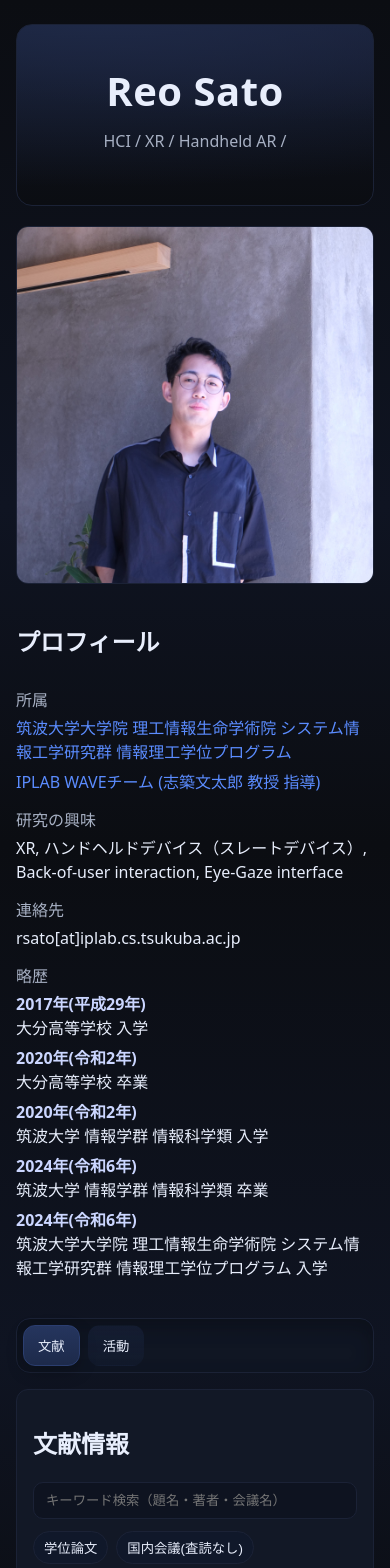
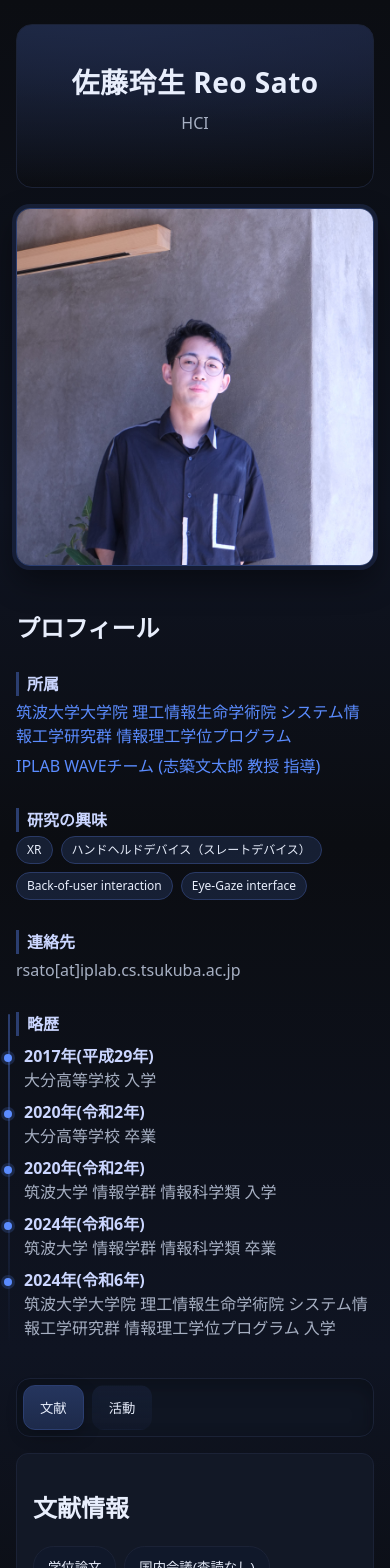
Before and after one commit to leo10969/portfolio, a React (Vite) app: page / in a window 390 px wide. Shown: the top 1568 px of the page. Built offline with nearby package versions, Linux system fonts and the light colour scheme.

Commit message:
feat(ui): update profile section and enhance activity timeline\n- localized hero title and refined profile details\n- improved layout with responsive design and touch support\n- added badges for research interests and enhanced activity item display\n- adjusted styles for better visual consistency

```diff
--- a/src/App.css
+++ b/src/App.css
@@ -35,7 +35,7 @@ a:hover {
 .contents-wrapper {
   max-width: 1100px;
   margin: 0 auto;
-  padding: 24px 16px 40px;
+  padding: max(24px, env(safe-area-inset-top)) max(16px, env(safe-area-inset-left)) 40px max(16px, env(safe-area-inset-right));
 }
 
 /* --- Hero --- */
@@ -50,7 +50,7 @@ a:hover {
   margin-bottom: 20px;
 }
 .hero-inner { padding: 36px 20px; text-align: center; }
-.hero-title { margin: 0; font-size: 40px; letter-spacing: 0.5px; }
+.hero-title { margin: 0; font-size: clamp(28px, 6vw, 40px); letter-spacing: 0.5px; }
 .hero-sub { color: var(--muted); margin: 8px 0 16px; }
 .hero-cta { display: flex; gap: 10px; justify-content: center; }
 .btn.ghost { background: transparent; border-color: var(--border); }
@@ -59,7 +59,7 @@ a:hover {
 .profile-photo-wrapper {
   display: flex;
   justify-content: center;
-  margin: 12px 0 20px;
+  margin: 16px 0 24px;
 }
 
 .single-column { display: grid; gap: 24px; }
@@ -126,10 +126,20 @@ dd { margin: 0 0 6px 0; }
   padding: 16px;
   margin: 16px 0;
 }
+/* Profile セクション見出しを強調（非カード） */
+section#profile > h2 {
+  display: inline-flex;
+  align-items: center;
+  gap: 10px;
+  margin: 0 0 12px;
+  padding-bottom: 8px;
+  border-bottom: 1px solid #2b3e70;
+  letter-spacing: .3px;
+}
 
 /* --- Tabs --- */
-.tabs { display: flex; gap: 8px; background: rgba(18,24,38,.6); backdrop-filter: blur(6px); border: 1px solid var(--border); border-radius: 14px; padding: 6px; position: sticky; top: 16px; z-index: 1; box-shadow: 0 8px 20px rgba(0,0,0,.25) inset; }
-.tab { padding: 10px 14px; border-radius: 12px; border: 1px solid transparent; background: linear-gradient(180deg, rgba(29,42,74,.4), rgba(29,42,74,.2)); color: var(--text); cursor: pointer; transition: transform .15s ease, border-color .2s ease, background .2s ease; }
+.tabs { display: flex; gap: 8px; background: rgba(18,24,38,.6); backdrop-filter: blur(6px); border: 1px solid var(--border); border-radius: 14px; padding: 6px; position: sticky; top: max(16px, env(safe-area-inset-top)); z-index: 1; box-shadow: 0 8px 20px rgba(0,0,0,.25) inset; }
+.tab { padding: 12px 16px; border-radius: 12px; border: 1px solid transparent; background: linear-gradient(180deg, rgba(29,42,74,.4), rgba(29,42,74,.2)); color: var(--text); cursor: pointer; transition: transform .15s ease, border-color .2s ease, background .2s ease; min-height: 44px; }
 .tab:hover { transform: translateY(-1px); border-color: #2b3e70; }
 .tab.active { background: linear-gradient(180deg, #25355e, #1d2a4a); border-color: #2b3e70; box-shadow: 0 6px 16px rgba(0,0,0,.25); }
 
@@ -151,16 +161,26 @@ dd { margin: 0 0 6px 0; }
   color: var(--text);
 }
 .filters .chips { display: flex; flex-wrap: wrap; gap: 8px; }
+.filters .chips {
+  overflow-x: auto;
+  overscroll-behavior-x: contain;
+  -webkit-overflow-scrolling: touch;
+  scroll-snap-type: x proximity;
+  padding-bottom: 6px;
+}
 .chip {
-  padding: 6px 10px;
+  padding: 10px 14px;
   border-radius: 999px;
   border: 1px solid var(--border);
   background: #10182a;
   color: var(--text);
   cursor: pointer;
+  scroll-snap-align: start;
+  touch-action: manipulation;
 }
 .chip.active { background: #1d2a4a; border-color: #2b3e70; }
 .filter-row { display: flex; gap: 12px; align-items: center; }
+.filter-row { flex-wrap: wrap; }
 .filter-row select {
   padding: 6px 8px;
   border-radius: 8px;
@@ -171,6 +191,7 @@ dd { margin: 0 0 6px 0; }
 .checkbox { display: inline-flex; gap: 6px; align-items: center; }
 
 .cards { display: grid; grid-template-columns: repeat(auto-fill, minmax(280px, 1fr)); gap: 12px; }
+.cards:has(.card) { scroll-margin-top: calc(16px + env(safe-area-inset-top)); }
 .card {
   border: 1px solid var(--border);
   border-radius: 12px;
@@ -207,13 +228,24 @@ dd { margin: 0 0 6px 0; }
 .activity-head { display: flex; justify-content: space-between; align-items: center; margin-bottom: 6px; color: var(--muted); }
 .activity-card ul { margin: 8px 0 0; padding-left: 1.1rem; color: var(--muted); }
 .activity-card li { list-style: none; position: relative; padding-left: 0; }
+.activity-list { margin: 8px 0 0; padding-left: 0; display: grid; gap: 8px; }
+.activity-item { display: grid; grid-template-columns: max-content 1fr; grid-template-areas: "date text"; align-items: start; gap: 8px; padding: 10px; border: 1px solid var(--border); border-radius: 12px; background: rgba(18,24,38,.6); min-height: 44px; }
+.activity-item-date { grid-area: date; display: inline-block; text-align: center; padding: 2px 8px; border-radius: 999px; border: 1px solid #2a3a66; background: #0f1422; color: #cbd6ff; font-weight: 700; letter-spacing: .2px; font-size: 12px; }
+.activity-item-text { grid-area: text; color: var(--text); min-width: 0; }
+
+@media (max-width: 560px) {
+  .activity-item { grid-template-columns: 1fr; grid-template-areas: "date" "text"; }
+  .activity-item-date { justify-self: start; }
+}
 
 /* --- Timeline --- */
 .timeline { position: relative; margin: 8px 0 20px; padding-left: 18px; }
 .timeline::before { content: ""; position: absolute; left: 8px; top: 0; bottom: 0; width: 2px; background: linear-gradient(180deg, #2b3e70, transparent); border-radius: 2px; }
+.tl-year { position: relative; margin: 18px 0 8px; padding: 4px 10px; color: #cbd6ff; font-weight: 800; letter-spacing: .4px; }
+.tl-year span { background: #0f1422; padding: 2px 8px; border-radius: 999px; border: 1px solid #2a3a66; box-shadow: 0 8px 16px rgba(0,0,0,.35) inset; }
 .tl-item { position: relative; display: grid; grid-template-columns: 1fr; gap: 6px; padding: 8px 0 8px 8px; }
 .tl-dot { position: absolute; left: -1px; top: 14px; width: 10px; height: 10px; border-radius: 999px; background: #5b8cff; box-shadow: 0 0 0 3px rgba(91,140,255,.2); }
-.tl-content { border: 1px solid var(--border); border-radius: 10px; background: rgba(18,24,38,.6); backdrop-filter: blur(4px); padding: 10px; }
+.tl-content { border: 1px solid var(--border); border-radius: 12px; background: rgba(18,24,38,.6); backdrop-filter: blur(4px); padding: 12px; }
 .tl-badge { display: inline-block; margin-bottom: 4px; padding: 2px 8px; border: 1px solid #2a3a66; border-radius: 999px; background: #1a2440; color: var(--text); font-size: 12px; }
 .tl-meta { display: flex; gap: 8px; align-items: center; margin-bottom: 4px; }
 .tl-date { color: #cbd6ff; font-weight: 700; letter-spacing: .2px; }
@@ -232,15 +264,53 @@ dd { margin: 0 0 6px 0; }
 /* --- Profile --- */
 .profile { display: grid; grid-template-columns: 160px 1fr; gap: 16px; align-items: start; }
 .profile-photo {
-  width: 160px; height: 160px; object-fit: cover; border-radius: 12px;
-  border: 1px solid var(--border); background: var(--card);
+  width: 320px; height: 320px; object-fit: cover; border-radius: 14px;
+  border: 1px solid #2b3e70; background: var(--card);
+  box-shadow: 0 0 0 4px rgba(43,62,112,.35), 0 14px 32px rgba(0,0,0,.45);
 }
 .profile-info dl { margin: 8px 0 14px; }
+.profile-interests .interests { display: flex; flex-wrap: wrap; gap: 8px; }
+.badge { display: inline-block; padding: 4px 10px; border-radius: 999px; background: rgba(91,140,255,.14); border: 1px solid #2a3a66; color: var(--text); font-size: 12px; }
 .profile-info dt { color: var(--muted); margin-bottom: 4px; }
 
-.profile-info.full { grid-column: 1 / -1; }
+.profile-info.full {
+  grid-column: 1 / -1;
+  display: grid;
+  grid-template-columns: repeat(2, minmax(0, 1fr));
+  gap: 12px;
+}
+
+.profile-info.full dl {
+  margin: 0;
+  padding: 6px 0;
+  background: transparent;
+  border: none;
+  border-radius: 0;
+  backdrop-filter: none;
+  transition: none;
+}
+
+
+
+.profile-info.full dt {
+  font-weight: 700;
+  color: #cbd6ff;
+  border-left: 3px solid #2b3e70;
+  padding-left: 8px;
+}
+
+.profile-info.full dd {
+  color: var(--muted);
+}
 
 @media (max-width: 640px) {
   .profile { grid-template-columns: 1fr; }
   .profile-photo { width: 100%; height: auto; }
+  .profile-info.full { grid-template-columns: 1fr; }
 }
+
+/* 略歴をタイムライン風に */
+.profile-history { position: relative; padding-left: 16px; }
+.profile-history dd { position: relative; padding-left: 8px; margin: 8px 0; }
+.profile-history dd::before { content: ""; position: absolute; left: -12px; top: 10px; width: 8px; height: 8px; border-radius: 999px; background: #5b8cff; box-shadow: 0 0 0 3px rgba(91,140,255,.18); }
+.profile-history::before { content: ""; position: absolute; left: -8px; top: 8px; bottom: 8px; width: 2px; background: linear-gradient(180deg, #2b3e70, transparent); border-radius: 2px; }
--- a/src/App.jsx
+++ b/src/App.jsx
@@ -14,8 +14,8 @@ function Hero() {
   return (
     <div className="hero">
       <div className="hero-inner">
-        <h1 className="hero-title">Reo Sato</h1>
-        <p className="hero-sub">HCI / XR / Handheld AR /</p>
+        <h1 className="hero-title">佐藤玲生 Reo Sato</h1>
+        <p className="hero-sub">HCI</p>
         {/* <div className="hero-cta">
           <a href="#paper-info" className="btn">文献を見る</a>
           <a href="#activities" className="btn ghost">活動を見る</a>
@@ -32,6 +32,8 @@ function ProfilePhoto() {
         className="profile-photo"
         src={`${import.meta.env.BASE_URL}img/profile_image.jpg`}
         alt="佐藤玲生のプロフィール写真"
+        loading="lazy"
+        decoding="async"
         onError={(e) => { e.currentTarget.onerror = null; e.currentTarget.src = `${import.meta.env.BASE_URL}img/profile_image_250.png` }}
       />
     </div>
@@ -43,7 +45,7 @@ function ProfileSection() {
     <Section id="profile" title="プロフィール">
       <div className="profile">
         <div className="profile-info full">
-          <dl>
+          <dl className="profile-affiliation">
             <dt>所属</dt>
             <dd>
               <a href="https://www.cs.tsukuba.ac.jp/">筑波大学大学院 理工情報生命学術院 システム情報工学研究群 情報理工学位プログラム </a>
@@ -52,15 +54,24 @@ function ProfileSection() {
               <a href="https://www.iplab.cs.tsukuba.ac.jp/">IPLAB WAVEチーム (志築文太郎 教授 指導)</a>
             </dd>
           </dl>
-          <dl>
+          <dl className="profile-interests">
             <dt>研究の興味</dt>
-            <dd>XR, ハンドヘルドデバイス（スレートデバイス）, Back-of-user interaction, Eye-Gaze interface</dd>
+            <dd className="interests">
+              {[
+                'XR',
+                'ハンドヘルドデバイス（スレートデバイス）',
+                'Back-of-user interaction',
+                'Eye-Gaze interface',
+              ].map((t, i) => (
+                <span key={i} className="badge">{t}</span>
+              ))}
+            </dd>
           </dl>
-          <dl>
+          <dl className="profile-contact">
             <dt>連絡先</dt>
             <dd>rsato[at]iplab.cs.tsukuba.ac.jp</dd>
           </dl>
-          <dl>
+          <dl className="profile-history">
             <dt>略歴</dt>
             <dd><span className="history-year">2017年(平成29年)</span><br/> 大分高等学校 入学</dd>
             <dd><span className="history-year">2020年(令和2年)</span><br/> 大分高等学校 卒業</dd>
@@ -163,7 +174,7 @@ function ActivitiesSection() {
       key: 'other',
       title: 'その他',
       items: [
-        'TOEIC Listening & Reading Test 835点',
+        'TOEIC Listening & Reading Test 835点 2023年3月26日',
       ],
     },
   ]
@@ -183,6 +194,28 @@ function ActivitiesSection() {
     { start: '2021-11-01', label: '2021-11–2022-11', badge: '学内活動', text: '筑波大学スポーツ・デー学生委員会副委員長' },
   ].sort((a, b) => a.start.localeCompare(b.start))
   const [mode, setMode] = useState('timeline')
+  const [touchStart, setTouchStart] = useState(null)
+  const handleTouchStart = (e) => {
+    e.stopPropagation()
+    const t = e.touches && e.touches[0]
+    if (!t) return
+    setTouchStart({ x: t.clientX, y: t.clientY })
+  }
+  const handleTouchEnd = (e) => {
+    e.stopPropagation()
+    if (!touchStart) return
+    const t = e.changedTouches && e.changedTouches[0]
+    if (!t) { setTouchStart(null); return }
+    const dx = t.clientX - touchStart.x
+    const dy = t.clientY - touchStart.y
+    const absDx = Math.abs(dx)
+    const absDy = Math.abs(dy)
+    if (absDx > 48 && absDx > absDy * 1.2) {
+      if (dx < 0 && mode === 'timeline') setMode('category')
+      else if (dx > 0 && mode === 'category') setMode('timeline')
+    }
+    setTouchStart(null)
+  }
   return (
     <Section id="activities" title="活動">
       <div className="view-switch">
@@ -190,18 +223,26 @@ function ActivitiesSection() {
         <button className={`seg${mode === 'category' ? ' active' : ''}`} onClick={() => setMode('category')} type="button">カテゴリー</button>
       </div>
       {mode === 'timeline' ? (
-        <ActivityTimeline items={timelineItems} />
+        <div onTouchStart={handleTouchStart} onTouchEnd={handleTouchEnd}>
+          <ActivityTimeline items={timelineItems} />
+        </div>
       ) : (
-        <div className="activity-grid">
+        <div className="activity-grid" onTouchStart={handleTouchStart} onTouchEnd={handleTouchEnd}>
           {groups.map(g => (
             <article key={g.key} className="activity-card">
               <div className="activity-head">
                 <span className="tag">{g.title}</span>
               </div>
-              <ul>
-                {g.items.map((t, i) => (
-                  <li key={i}>{t}</li>
-                ))}
+              <ul className="activity-list">
+                {g.items.map((t, i) => {
+                  const { dateLabel, text } = parseActivityItem(t)
+                  return (
+                    <li key={i} className="activity-item">
+                      <span className="activity-item-date">{dateLabel}</span>
+                      <span className="activity-item-text">{text}</span>
+                    </li>
+                  )
+                })}
               </ul>
             </article>
           ))}
@@ -212,22 +253,88 @@ function ActivitiesSection() {
 }
 
 function ActivityTimeline({ items }) {
+  // 年ごとに見出しを差し込む
+  const nodes = []
+  let prevYear = null
+  items.forEach((it, idx) => {
+    const year = String(it.start || '').slice(0, 4)
+    if (year && year !== prevYear) {
+      nodes.push({ type: 'year', year, key: `y-${year}-${idx}` })
+      prevYear = year
+    }
+    nodes.push({ type: 'item', it, key: `i-${idx}` })
+  })
+
   return (
     <div className="timeline">
-      {items.map((it, idx) => (
-        <div key={idx} className="tl-item">
-          <div className="tl-dot" />
-          <div className="tl-content">
-            <div className="tl-meta">
-              <span className="tl-date">{formatTimelineDate(it.label)}</span>
-              <span className="tl-badge">{it.badge}</span>
+      {nodes.map(node => (
+        node.type === 'year' ? (
+          <div key={node.key} className="tl-year"><span>{node.year}</span></div>
+        ) : (
+          <div key={node.key} className="tl-item">
+            <div className="tl-dot" />
+            <div className="tl-content">
+              <div className="tl-meta">
+                <span className="tl-date">{formatTimelineDate(node.it.label)}</span>
+                <span className="tl-badge">{node.it.badge}</span>
+              </div>
+              <div className="tl-text">{node.it.text}</div>
             </div>
-            <div className="tl-text">{it.text}</div>
           </div>
-        </div>
+        )
       ))}
     </div>
   )
+}
+
+function parseActivityItem(raw) {
+  const text = String(raw)
+  const clean = (s) => s.replace(/[\u3002\.]+$/u, '').replace(/[()（）]/g, '').trim()
+  const pad = (n) => String(n).padStart(2, '0')
+
+  // 1) YYYY年M月-YYYY年M月
+  let m = text.match(/(20\d{2})年\s*(\d{1,2})月\s*[–\-]\s*(20\d{2})年\s*(\d{1,2})月/)
+  if (m) {
+    const label = `${m[1]}/${pad(m[2])}–${m[3]}/${pad(m[4])}`
+    return { dateLabel: label, text: clean(text.replace(m[0], '')) }
+  }
+  // 2) YYYY年M月-M月 (同一年範囲)
+  m = text.match(/(20\d{2})年\s*(\d{1,2})月\s*[–\-]\s*(\d{1,2})月/)
+  if (m) {
+    const label = `${m[1]}/${pad(m[2])}–${m[1]}/${pad(m[3])}`
+    return { dateLabel: label, text: clean(text.replace(m[0], '')) }
+  }
+  // 3) YYYY年M月D日 (日まで)
+  m = text.match(/(20\d{2})年\s*(\d{1,2})月\s*(\d{1,2})日/)
+  if (m) {
+    const label = `${m[1]}/${pad(m[2])}/${pad(m[3])}`
+    return { dateLabel: label, text: clean(text.replace(m[0], '')) }
+  }
+  // 4) YYYY年M月
+  m = text.match(/(20\d{2})年\s*(\d{1,2})月/)
+  if (m) {
+    const label = `${m[1]}/${pad(m[2])}`
+    return { dateLabel: label, text: clean(text.replace(m[0], '')) }
+  }
+  // 5) YYYY/MM(/DD)?
+  m = text.match(/(20\d{2})\/(\d{1,2})(?:\/(\d{1,2}))?/)
+  if (m) {
+    const label = m[3] ? `${m[1]}/${pad(m[2])}/${pad(m[3])}` : `${m[1]}/${pad(m[2])}`
+    return { dateLabel: label, text: clean(text.replace(m[0], '')) }
+  }
+  // 6) YYYY-MM(-DD)?
+  m = text.match(/(20\d{2})-(\d{1,2})(?:-(\d{1,2}))?/)
+  if (m) {
+    const label = m[3] ? `${m[1]}/${pad(m[2])}/${pad(m[3])}` : `${m[1]}/${pad(m[2])}`
+    return { dateLabel: label, text: clean(text.replace(m[0], '')) }
+  }
+  // 7) 年のみ
+  m = text.match(/(20\d{2})年/)
+  if (m) {
+    const label = `${m[1]}`
+    return { dateLabel: label, text: clean(text.replace(m[0], '')) }
+  }
+  return { dateLabel: '—', text: clean(text) }
 }
 
 function formatTimelineDate(label) {
@@ -274,14 +381,14 @@ function PublicationsSection() {
   return (
     <Section id="paper-info" title="文献情報">
       <div className="filters">
-        <input
+        {/* <input
           className="search"
           type="search"
           value={query}
           onChange={(e) => setQuery(e.target.value)}
           placeholder="キーワード検索（題名・著者・会議名）"
           aria-label="文献検索"
-        />
+        /> */}
         <div className="chips">
           {categories.map(cat => (
             <button
@@ -399,13 +506,38 @@ const publications = [
 
 function App() {
   const [activeTab, setActiveTab] = useState('pubs')
+  const tabsOrder = ['pubs', 'activities']
+  const [touchStart, setTouchStart] = useState(null)
+  const handleTouchStart = (e) => {
+    const t = e.touches && e.touches[0]
+    if (!t) return
+    setTouchStart({ x: t.clientX, y: t.clientY })
+  }
+  const handleTouchEnd = (e) => {
+    if (!touchStart) return
+    const t = e.changedTouches && e.changedTouches[0]
+    if (!t) { setTouchStart(null); return }
+    const dx = t.clientX - touchStart.x
+    const dy = t.clientY - touchStart.y
+    const absDx = Math.abs(dx)
+    const absDy = Math.abs(dy)
+    if (absDx > 48 && absDx > absDy * 1.2) {
+      const idx = tabsOrder.indexOf(activeTab)
+      if (dx < 0 && idx < tabsOrder.length - 1) {
+        setActiveTab(tabsOrder[idx + 1])
+      } else if (dx > 0 && idx > 0) {
+        setActiveTab(tabsOrder[idx - 1])
+      }
+    }
+    setTouchStart(null)
+  }
   return (
     <div className="contents-wrapper">
       <Hero />
       <ProfilePhoto />
       <div className="single-column">
         <ProfileSection />
-        <div className="right-contents">
+        <div className="right-contents" onTouchStart={handleTouchStart} onTouchEnd={handleTouchEnd}>
           <TabNav
             tabs={[
               { key: 'pubs', label: '文献' },
```
